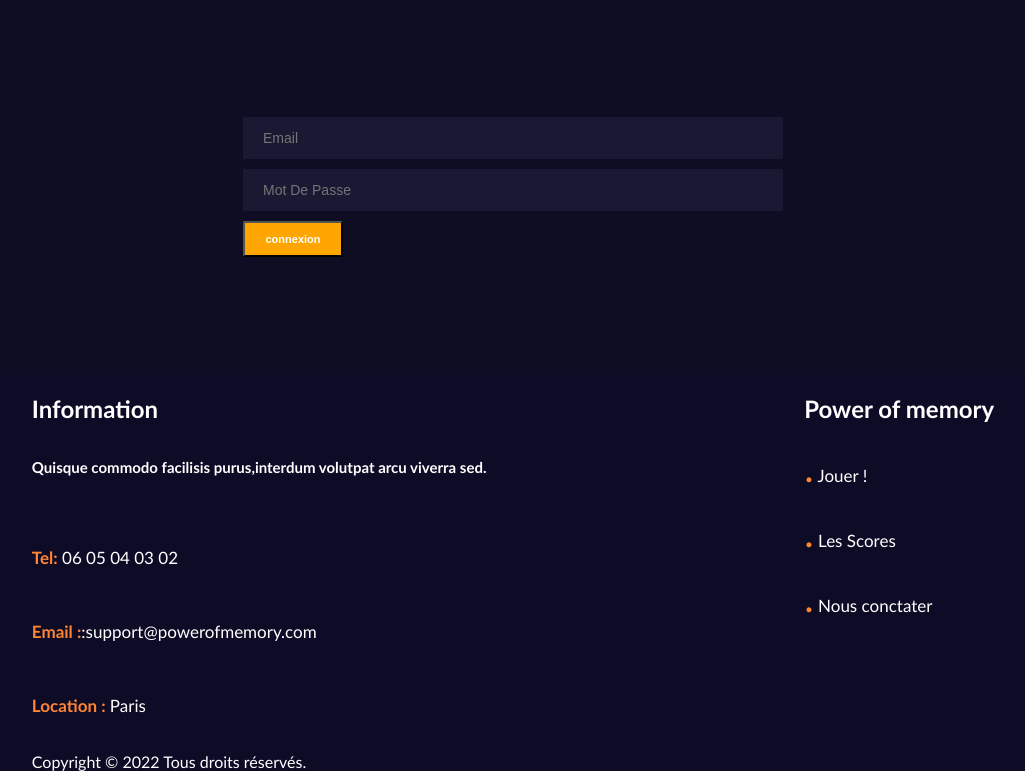
After one commit to Tompi01/Projet_Flash, a PHP site: page /login.html in a window 1280 px wide. The commit adds this page. Shown: the part 356-1127 px from the top of the page, without its empty margins (127-1152 px from the left). Run offline with PHP 8.4, Linux system fonts and the light colour scheme.

Commit message:
login page

```diff
--- /dev/null
+++ b/login.css
@@ -0,0 +1,57 @@
+form{
+    display: flex;
+    flex-direction: column;
+    gap: 10px;
+    margin-left: auto;
+    margin-right: auto;
+}
+.login{
+    display: flex;
+    align-items: center;
+    justify-content: center;
+    background-color: rgba(15,14,36,0.99);
+    height: 375px;
+}
+.banner{
+    display: flex;
+    align-items: center;
+    justify-content: center;
+    background-image: url("Backgroundc.jpeg");
+    height: 300px;
+    background-size: cover;
+    background-repeat: no-repeat;
+}
+html, body {
+    margin:0;
+    padding:0;
+    font-family: "Gill Sans", sans-serif;
+    background-color:rgb(14,11,38) ;
+}
+.button{
+    background-color: orange;
+    text-align: center;
+    font-size: 11px;
+    padding: 10px;
+    width: 100px;
+    height: auto;
+    font-weight:bold;
+    color: white;
+    border-radius: 2px;
+}
+input{
+    background-color: rgba(39,38,69 ,0.5);
+    border-radius: 2px;
+    border: none;
+    color: white;
+    padding: 5px;
+    padding-left: 20px;
+    padding-right: 20px;
+    height: 32px;
+    width: 500px;
+    font-size: 14px;
+
+}
+h1 {
+    color: white;
+    font-size: 50px;
+}
--- /dev/null
+++ b/login.html
@@ -0,0 +1,74 @@
+<!DOCTYPE html>
+<html lang="en">
+<head>
+    <meta charset="UTF-8">
+    <link rel="stylesheet" href="login.css" >
+    <link rel="stylesheet" href="assets/footer.css" >
+    <link rel="stylesheet" href="assets/header.css">
+
+    <meta name="viewport" content="width=device-width, initial-scale=1.0">
+    <title>Document</title>
+</head>
+<body>
+    <header>
+
+		<div class="wrapper">
+			<div class="id1">
+            <p>The Power of Memory</p>
+            </div>
+            <div class = "id2">
+				<nav>
+					<ul>
+						<li>
+							 <a href="">accueil</a>
+						</li>
+						<li>
+							 <a href="">jeu</a>
+						</li>
+						<li>
+							 <a href="">scores</a>
+						</li>
+						<li>
+							 <a href="">nous contacter</a>
+						</li>
+					</ul>
+				</nav>
+            </div>
+        </div>
+
+	</header>
+    <div class="banner">
+        <h1>connexion</h1>
+    </div>
+    <div class="login">
+        <form>
+            <input class="" type="email" placeholder="Email" name="email">
+            <input type="password" placeholder="Mot De Passe" name="password">
+            <button type="submit" class="button">connexion</button>
+        </form>
+    </div>
+    <footer>
+        <section class="d-flex">
+            <div class="wrrapper">
+                 <h2>Information</h2>
+                <h6>Quisque commodo facilisis purus,interdum volutpat arcu viverra sed.</h6>
+                <br>
+                <p> <span class="orange">Tel:</span> 06 05 04 03 02</p>
+                <br>
+                <p><span class="orange"> Email :</span>:support@powerofmemory.com</p>
+                <br>
+                <p><span class="orange">Location :</span> Paris</p>
+                <br>
+                 <div class="copyright">Copyright © 2022 Tous droits réservés.</div>
+            </div>
+            <div class="wrrapper">
+                <h2 class="droits">Power of memory</h2>
+                <p><span class="orangep">.</span>  Jouer !</p>
+                <p><span class="orangep">.</span>  Les Scores</p>
+                <p><span class="orangep">.</span>  Nous conctater</p>
+            </div>
+        </section>
+    </footer>
+
+</body>
+</html>
```
Also changed, not shown: assets/body.css (+0 -108 lines), header.css (added, +39 -0 lines), index.html (+4 -91 lines), OrdinateurNeon.png (added), pictureMain1.jpeg (added), pokerpicture.jpeg (added), trotinette.png (added), 2 other files.
